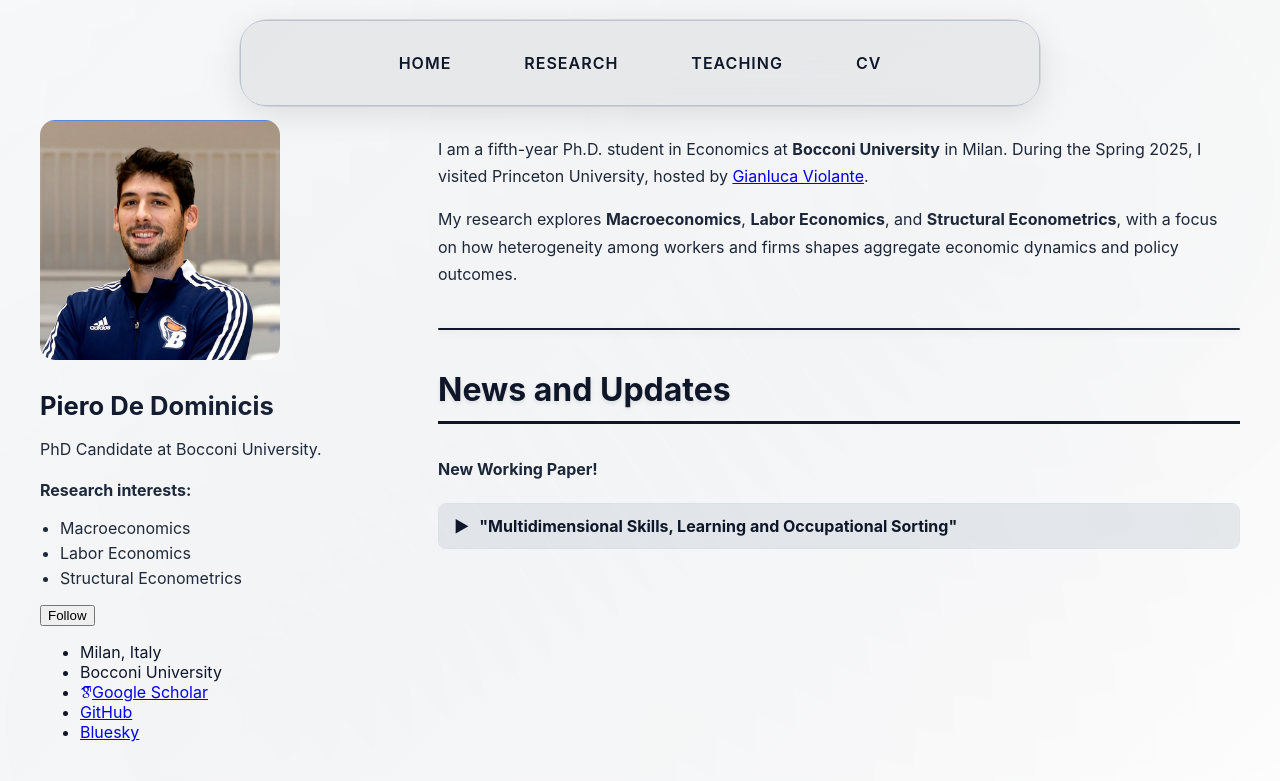
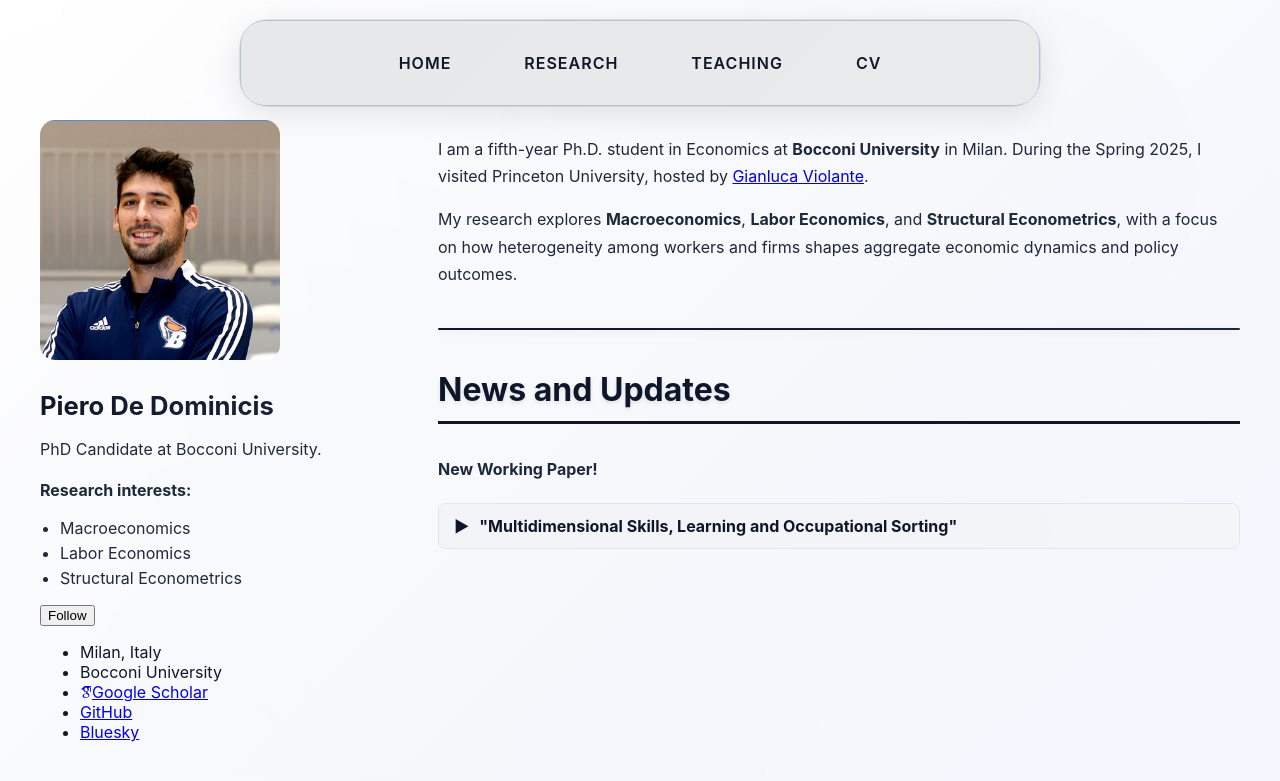
Before and after one commit to peppecon/peppecon.github.io, a Jekyll site: the page built from _pages/about.md, in a window 1280 px wide. Shown: the top 781 px of the page. Built offline with Jekyll 4.4.1, drawn with Linux system fonts in a browser that asks for light colours; some web fonts are replaced.

Commit message:
Lighten site background colors

```diff
--- a/_sass/modern-layout.scss
+++ b/_sass/modern-layout.scss
@@ -2,9 +2,9 @@
 
 /* Light theme with dark blue text and orange accents */
 html.modern-layout {
-  --primary-bg: #f8f9fa !important;
+  --primary-bg: #ffffff !important;
   --secondary-bg: #ffffff !important;
-  --tertiary-bg: #e9ecef !important;
+  --tertiary-bg: #f5f7fb !important;
   --text-primary: #0f172a !important;
   --text-secondary: #1e293b !important;
   --text-muted: #64748b !important;
@@ -18,9 +18,9 @@ html.modern-layout {
   --shadow-medium: rgba(0, 0, 0, 0.1) !important;
   --shadow-heavy: rgba(0, 0, 0, 0.15) !important;
   --shadow-blue: rgba(15, 23, 42, 0.1) !important;
-  --glass-bg: rgba(255, 255, 255, 0.9) !important;
-  --glass-border: rgba(203, 213, 225, 0.3) !important;
-  --gradient-primary: linear-gradient(135deg, #f8f9fa 0%, #ffffff 100%) !important;
+  --glass-bg: rgba(255, 255, 255, 0.95) !important;
+  --glass-border: rgba(203, 213, 225, 0.2) !important;
+  --gradient-primary: linear-gradient(135deg, #ffffff 0%, #f5f7ff 100%) !important;
   --gradient-accent: linear-gradient(135deg, #0f172a 0%, #1e293b 100%) !important;
 }
 
@@ -46,11 +46,11 @@ html.modern-layout {
   left: 0;
   width: 100%;
   height: 100%;
-  background: radial-gradient(circle at 20% 80%, var(--shadow-blue) 0%, transparent 80%),
-              radial-gradient(circle at 80% 20%, var(--shadow-blue) 0%, transparent 80%);
+  background: radial-gradient(circle at 20% 80%, rgba(15, 23, 42, 0.08) 0%, transparent 80%),
+              radial-gradient(circle at 80% 20%, rgba(15, 23, 42, 0.08) 0%, transparent 80%);
   pointer-events: none;
   z-index: 0;
-  opacity: 0.3;
+  opacity: 0.18;
 }
 
 /* Hide duplicate sidebar profile inside content wrapper */
```
